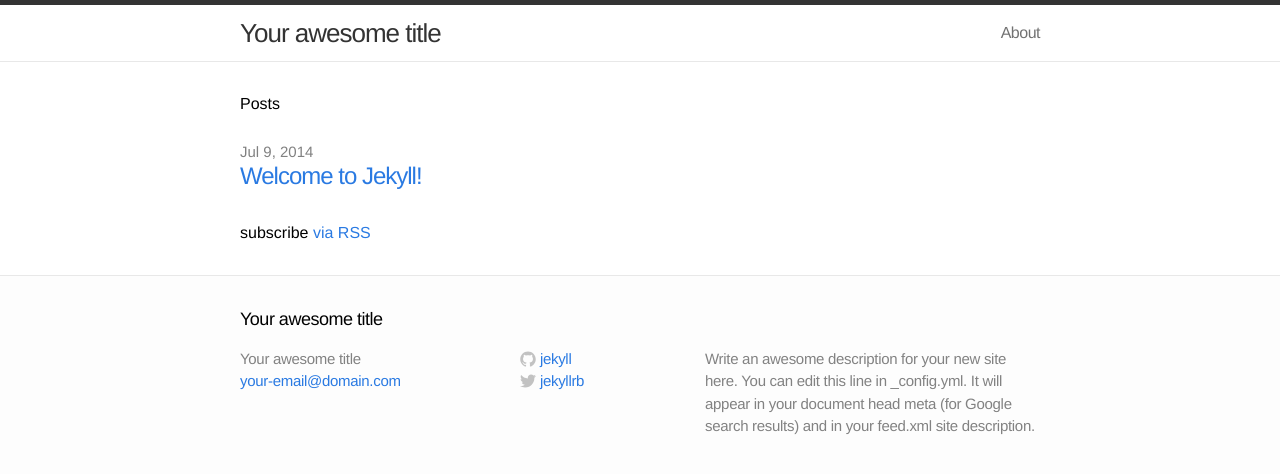
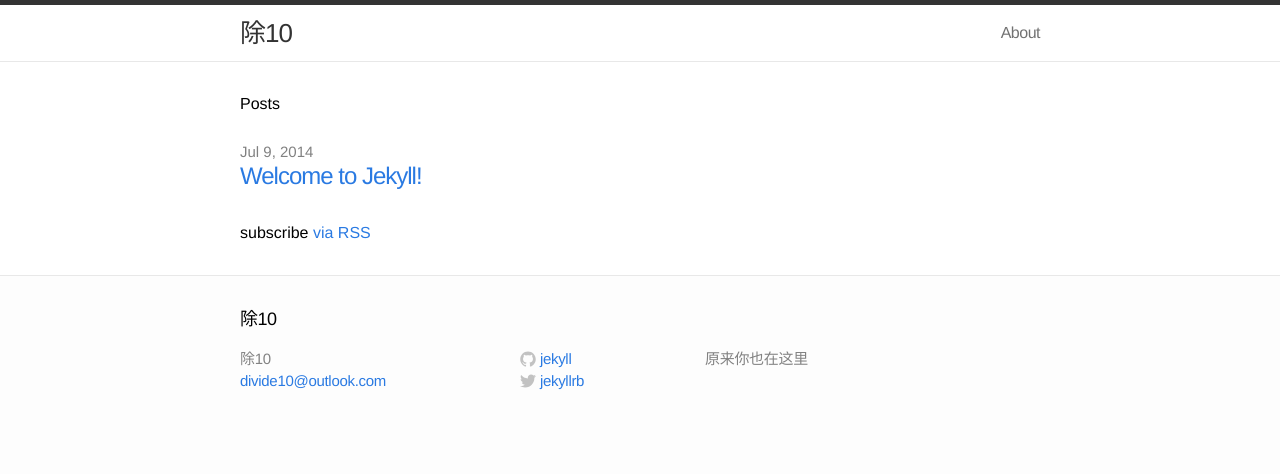
Before and after one commit to divide10/divide10.github.io, a Jekyll site: the page built from index.html, in a window 1280 px wide. Shown: the top 474 px of the page. Built offline with Jekyll 4.4.1, drawn with Linux system fonts in a browser that asks for light colours.

Commit message:
更新测试

```diff
--- a/_config.yml
+++ b/_config.yml
@@ -1,7 +1,7 @@
 # Site settings
-title: Your awesome title
-email: your-email@domain.com
-description: "Write an awesome description for your new site here. You can edit this line in _config.yml. It will appear in your document head meta (for Google search results) and in your feed.xml site description."
+title: 除10
+email: divide10@outlook.com
+description: 原来你也在这里
 baseurl: ""
 url: "http://yourdomain.com"
 twitter_username: jekyllrb
```
